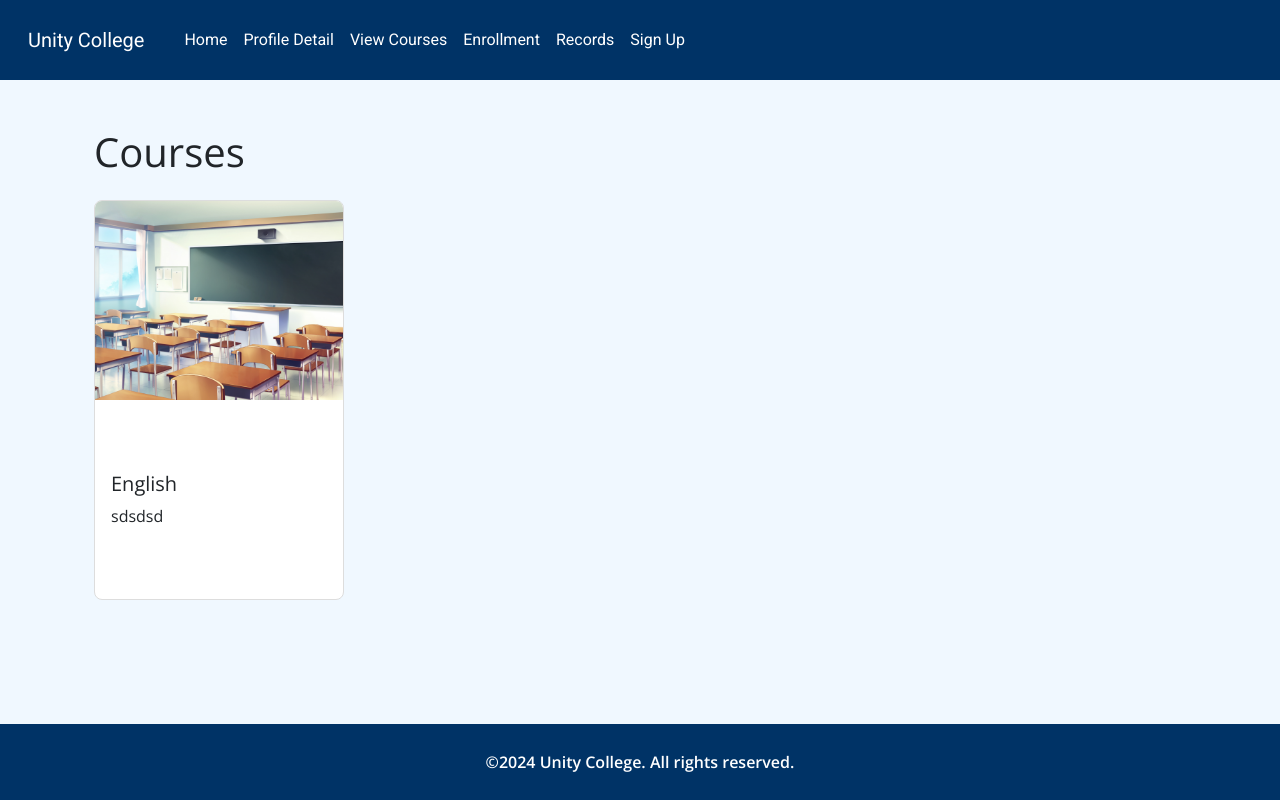
After one commit to kyalsinhein/student_enrollment_system, a Flask app: page /student/courses in a window 1280 px wide. The commit adds this page. Run offline with Flask 3, Linux system fonts and the light colour scheme; data comes from the database, SQL or seed files in the repository; both versions use the stored data as it was after the commit.

Commit message:
Adding Course

```diff
--- a/app.py
+++ b/app.py
@@ -46,7 +46,7 @@ def student_login():
         finally:
             con.close()
 
-    return render_template("/student/login.html", title="Student Login")
+    return render_template("student/login.html", title="Student Login")
 
 # Student Signup Route
 @app.route("/student/signup", methods=["GET", "POST"])
@@ -62,7 +62,7 @@ def student_signup():
 
         if not password or not confirm_password or password != confirm_password:
             flash("Passwords do not match or are missing. Please try again.", 'danger')
-            return render_template("/student/signup.html", title="Student Signup")
+            return render_template("student/signup.html", title="Student Signup")
 
         hashed_password = hashlib.md5(password.encode()).hexdigest()
 
@@ -85,17 +85,34 @@ def student_signup():
         finally:
             con.close()
 
-    return render_template("/student/signup.html", title="Student Signup")
+    return render_template("student/signup.html", title="Student Signup")
 
 # Student Home Route
 @app.route("/student/home")
 def home():
     username = session.get('username')
-    return render_template('/student/home.html', username=username)
+    return render_template("student/home.html", username=username)
 
 @app.route("/student/enrollment")
 def student_enroll():
-    return render_template('/student/enroll.html')
+    username = session.get('username')  # Add username to context
+    return render_template("student/enroll.html", username=username)  # Pass username to template
+
+@app.route('/student/courses')
+def view_courses():
+    username = session.get('username')  # Ensure username is retrieved from session
+    try:
+        con = sqlite3.connect('advweb.db')
+        cursor = con.cursor()
+        cursor.execute("SELECT name, image, description FROM course")
+        courses = cursor.fetchall()
+    except Exception as e:
+        print(traceback.format_exc())
+        flash("An error occurred while fetching courses.", 'danger')
+        courses = []
+    finally:
+        con.close()
+    return render_template('student/courses.html', courses=courses, username=username)
 
 # Student Logout Route
 @app.route("/student/logout")
@@ -130,7 +147,7 @@ def admin_login():
         finally:
             con.close()
 
-    return render_template("/admin/login.html", title="Admin Login")
+    return render_template("admin/login.html", title="Admin Login")
 
 # Admin Signup Route (if needed)
 @app.route("/admin/signup", methods=["GET", "POST"])
@@ -146,7 +163,7 @@ def admin_signup():
 
         if not password or not confirm_password or password != confirm_password:
             flash("Passwords do not match or are missing. Please try again.", 'danger')
-            return render_template("/admin/signup.html", title="Admin Signup")
+            return render_template("admin/signup.html", title="Admin Signup")
 
         hashed_password = hashlib.md5(password.encode()).hexdigest()
 
@@ -169,7 +186,7 @@ def admin_signup():
         finally:
             con.close()
 
-    return render_template("/admin/signup.html", title="Admin Signup")
+    return render_template("admin/signup.html", title="Admin Signup")
 
 # Admin Dashboard Route
 @app.route("/admin/dashboard")
@@ -201,13 +218,12 @@ def admin_dashboard():
         con.close()
 
     return render_template(
-        '/admin/dashboard.html',
+        "admin/dashboard.html",
         username=username,
         total_students=total_students,
         total_courses=total_courses,
         total_enrollments=total_enrollments
     )
 
-
 if __name__ == "__main__":
     app.run(debug=True)
--- /dev/null
+++ b/static/css/courses.css
@@ -0,0 +1,26 @@
+/* styles.css or courses.css */
+.card {
+  display: flex;
+  flex-direction: column;
+  height: 400px; /* Adjust height as needed */
+  width: 250px; /* Adjust width as needed */
+  border: 1px solid #ddd; /* Optional border for visibility */
+  border-radius: 8px; /* Optional border-radius for rounded corners */
+  overflow: hidden; /* Ensures content stays within card */
+}
+
+.card-img-top {
+  height: 50%; /* Adjust height as needed, smaller relative to card */
+  width: auto; /* Maintain aspect ratio */
+  max-width: 100%; /* Ensure the image does not overflow the card width */
+  object-fit: cover; /* Ensures image covers the area without distortion */
+  margin: 0 auto; /* Center image horizontally */
+}
+
+.card-body {
+  height: 50%; /* Adjust height as needed, remaining space for content */
+  display: flex;
+  flex-direction: column;
+  justify-content: center; /* Centers content vertically */
+  padding: 1rem; /* Adjust padding as needed */
+}
--- a/static/css/login.css
+++ b/static/css/login.css
@@ -7,7 +7,7 @@
 .register-photo .image-holder {
   display: table-cell;
   width: auto;
-  background: url(../../static/images/Login.jpg);
+  background: url(../../static/images/theme/Login.jpg);
   background-size: cover;
 }
 
--- a/static/css/signup.css
+++ b/static/css/signup.css
@@ -6,7 +6,7 @@
 .register-photo .image-holder {
   display: table-cell;
   width: auto;
-  background: url(../../static/images/SignUp.jpg);
+  background: url(../../static/images/theme/SignUp.jpg);
   background-size: cover;
 }
 
--- /dev/null
+++ b/templates/student/courses.html
@@ -0,0 +1,25 @@
+{% extends "/student/layout.html" %} {% block content %}
+<link rel="stylesheet" href="/static/css/courses.css" />
+<div class="container mt-4">
+  <h1 class="mb-4">Courses</h1>
+  <div class="row">
+    {% if courses %} {% for course in courses %}
+    <div class="col-md-4 mb-4">
+      <div class="card">
+        <img
+          src="{{ url_for('static', filename='images/products/' ~ course[1]) }}"
+          class="card-img-top course-img"
+          alt="Course Image"
+        />
+        <div class="card-body">
+          <h5 class="card-title">{{ course[0] }}</h5>
+          <p class="card-text">{{ course[2] }}</p>
+        </div>
+      </div>
+    </div>
+    {% endfor %} {% else %}
+    <p>No courses available.</p>
+    {% endif %}
+  </div>
+</div>
+{% endblock %}
--- a/templates/student/home.html
+++ b/templates/student/home.html
@@ -43,7 +43,7 @@
             <div class="carousel-item active">
               <div class="carousel-img-container">
                 <img
-                  src="../../static/images/school1.jpg"
+                  src="../../static/images/theme/school1.jpg"
                   class="d-block w-100 slider-img"
                   alt="First slide"
                 />
@@ -57,7 +57,7 @@
             <div class="carousel-item">
               <div class="carousel-img-container">
                 <img
-                  src="../../static/images/school2.jpg"
+                  src="../../static/images/theme/school2.jpg"
                   class="d-block w-100 slider-img"
                   alt="Second slide"
                 />
@@ -71,7 +71,7 @@
             <div class="carousel-item">
               <div class="carousel-img-container">
                 <img
-                  src="../../static/images/school3.jpg"
+                  src="../../static/images/theme/school3.jpg"
                   class="d-block w-100 slider-img"
                   alt="Third slide"
                 />
--- a/templates/student/layout.html
+++ b/templates/student/layout.html
@@ -41,7 +41,9 @@
               <a class="nav-link" href="#">Profile Detail</a>
             </li>
             <li class="nav-item">
-              <a class="nav-link" href="#">View Course</a>
+              <a class="nav-link" href="{{ url_for('view_courses') }}"
+                >View Courses</a
+              >
             </li>
             <li class="nav-item">
               <a class="nav-link" href="{{ url_for('student_enroll') }}"
@@ -75,12 +77,12 @@
     </nav>
 
     <!-- Main Content -->
-    <div class="container mt-4">{% block content %} {% endblock %}</div>
+    <div class="container mt-4">{% block content %}{% endblock %}</div>
 
     <!-- Footer -->
     <footer class="text-center text-lg-start mt-4">
       <div class="text-center p-3 text-white">
-        <strong> &copy;2024 Unity College. All rights reserved.</strong>
+        <strong>&copy;2024 Unity College. All rights reserved.</strong>
       </div>
     </footer>
 
```
Also changed, not shown: advweb.db, static/images/products/school2.jpg (renamed from static/images/school2.jpg), static/images/theme/Login.jpg (renamed from static/images/Login.jpg), static/images/theme/SignUp.jpg (renamed from static/images/SignUp.jpg), static/images/theme/school1.jpg (renamed from static/images/school1.jpg), static/images/theme/school2.jpg (added), 1 other file.
